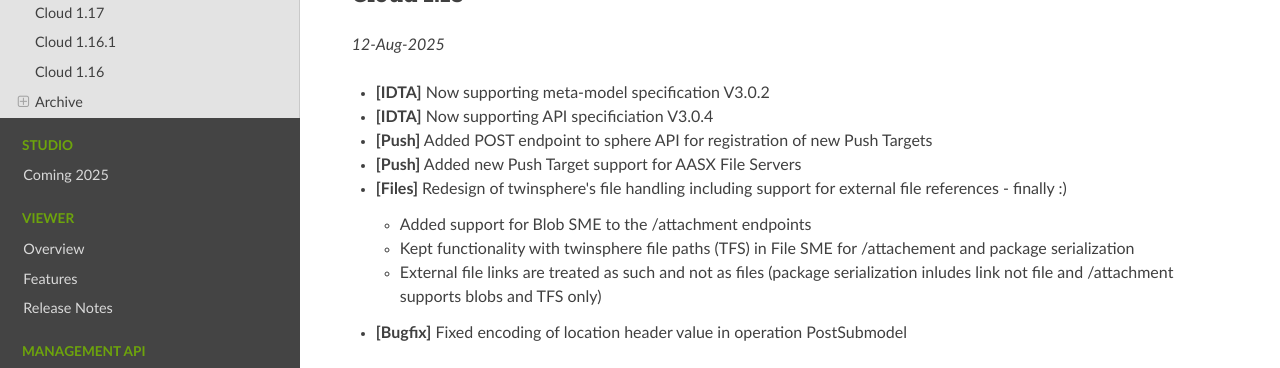
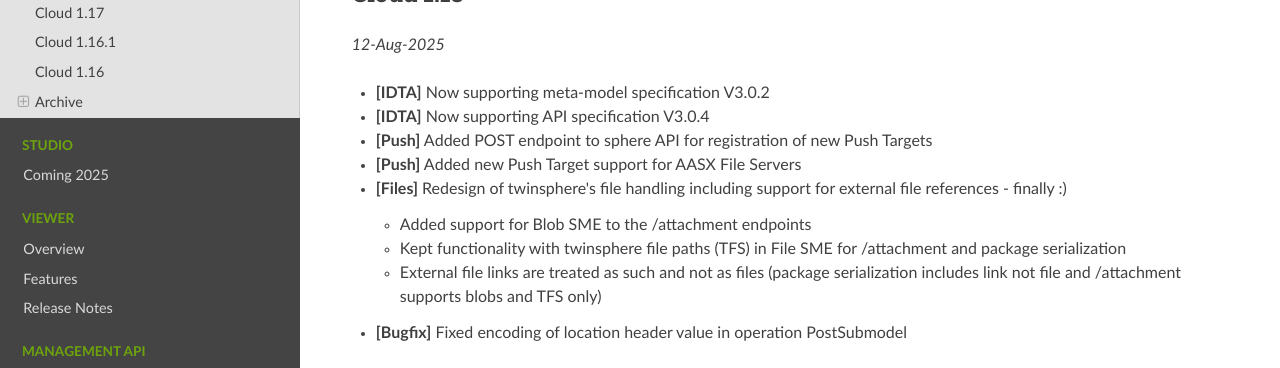
Before and after one commit to twinsphere/twinsphere.github.io, an MkDocs documentation site: the page built from docs/cloud-release-notes.md, in a window 1280 px wide and 900 px high, scrolled down 728 px. Shown: the part 151-519 px from the top of the window. Built offline with MkDocs 1.6.1, drawn with Linux system fonts in a browser that asks for light colours; nearby versions of some CDN libraries.

Commit message:
feat(1.20): fixed markdown lint

```diff
--- a/docs/cloud-release-notes.md
+++ b/docs/cloud-release-notes.md
@@ -1,3 +1,4 @@
+<!-- markdownlint-disable no-emphasis-as-heading -->
 # Release Notes of twinsphere Server / API
 
 The twinsphere Server follows the semantic versioning format in the form major.minor.patch:
@@ -34,13 +35,14 @@
 *12-Aug-2025*
 
 - **[IDTA]** Now supporting meta-model specification V3.0.2
-- **[IDTA]** Now supporting API specificiation V3.0.4
+- **[IDTA]** Now supporting API specification V3.0.4
 - **[Push]** Added POST endpoint to sphere API for registration of new Push Targets
 - **[Push]** Added new Push Target support for AASX File Servers
 - **[Files]** Redesign of twinsphere's file handling including support for external file references - finally :)
     - Added support for Blob SME to the /attachment endpoints
-    - Kept functionality with twinsphere file paths (TFS) in File SME for /attachement and package serialization
-    - External file links are treated as such and not as files (package serialization inludes link not file and /attachment supports blobs and TFS only)
+    - Kept functionality with twinsphere file paths (TFS) in File SME for /attachment and package serialization
+    - External file links are treated as such and not as files (package serialization includes link not file
+      and /attachment supports blobs and TFS only)
 - **[Bugfix]** Fixed encoding of location header value in operation PostSubmodel
 
 ## Cloud 1.17
@@ -453,3 +455,4 @@
 - Architecture of the platform
 - Automation of the infrastructure as infrastructure-as-code
 - Setting up build servers and CI/CD pipelines
+<!-- markdownlint-enable no-emphasis-as-heading -->
```
